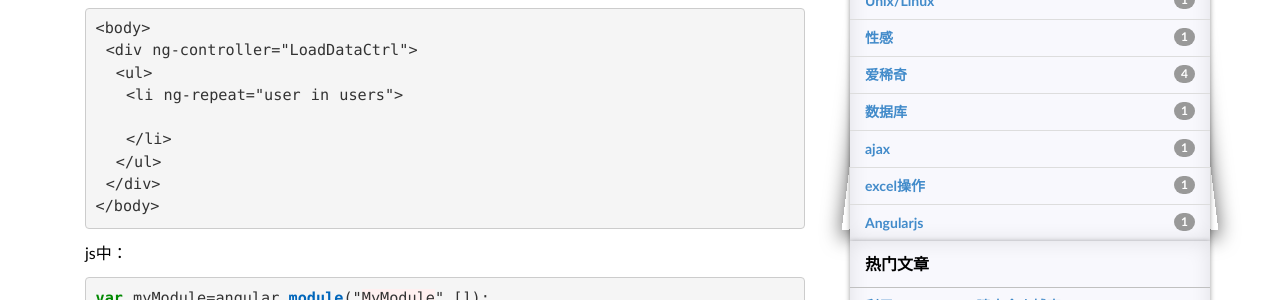
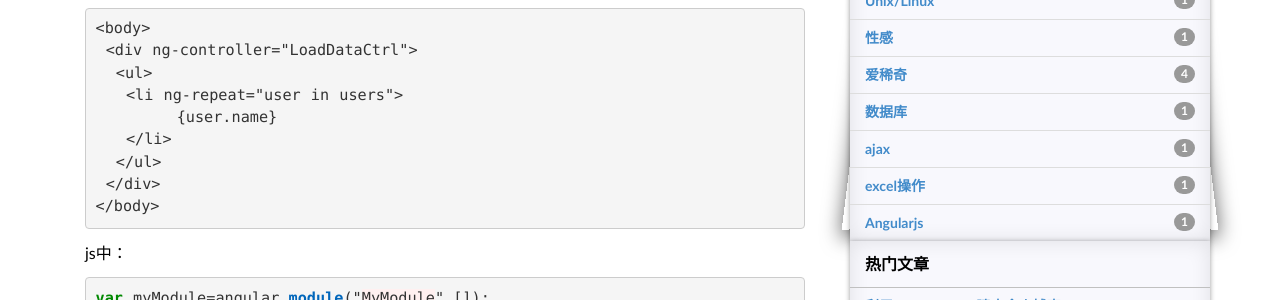
Before and after one commit to strongQ/caoyinping, a Jekyll site: the page built from _posts/2016-01-23-angularjs-trial.md, in a window 1280 px wide and 900 px high, scrolled down 563 px. Shown: the part 241-541 px from the top of the window. Built offline with Jekyll 4.4.1, drawn with Linux system fonts in a browser that asks for light colours; some web fonts are replaced; comment, search, counter and statistics services are not loaded.

Commit message:
Update 2016-01-23-angularjs-trial.md

```diff
--- a/_posts/2016-01-23-angularjs-trial.md
+++ b/_posts/2016-01-23-angularjs-trial.md
@@ -38,7 +38,7 @@ html页：
      <div ng-controller="LoadDataCtrl">
       <ul>
        <li ng-repeat="user in users">
-            {{user.name}}
+            {user.name}
        </li>
       </ul>
      </div>
```
